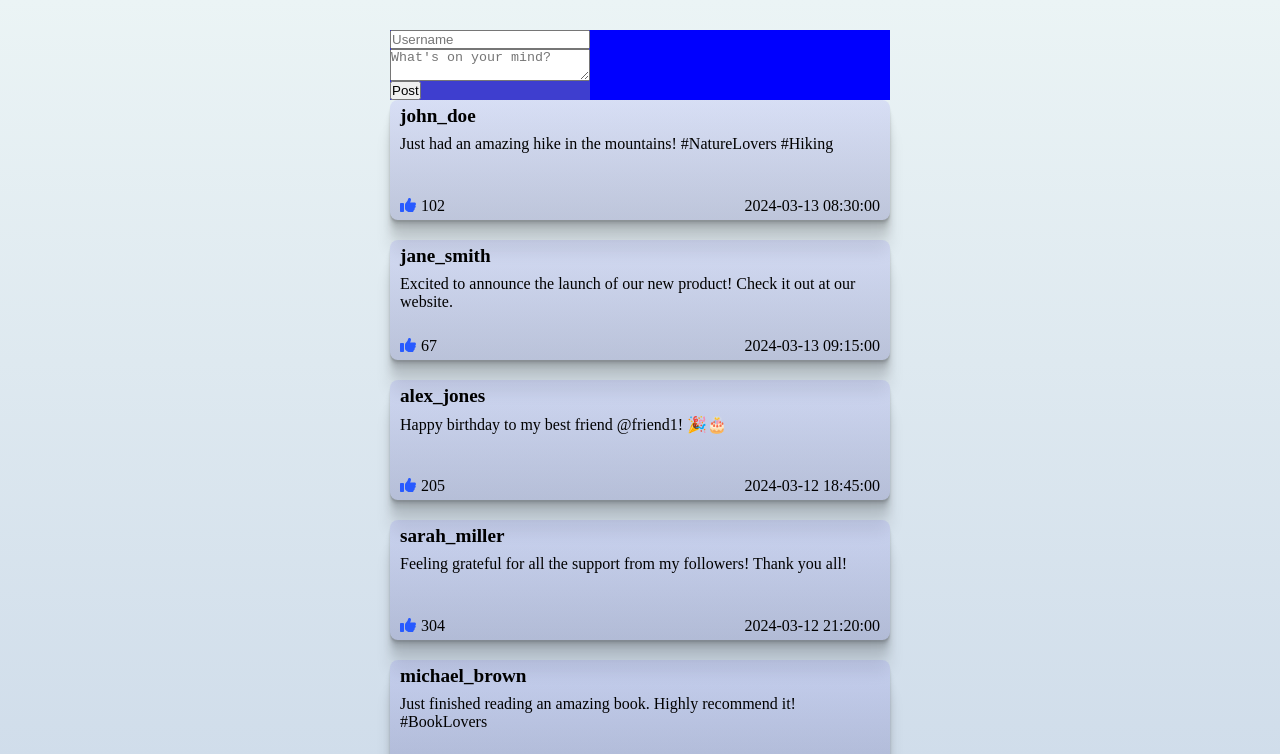
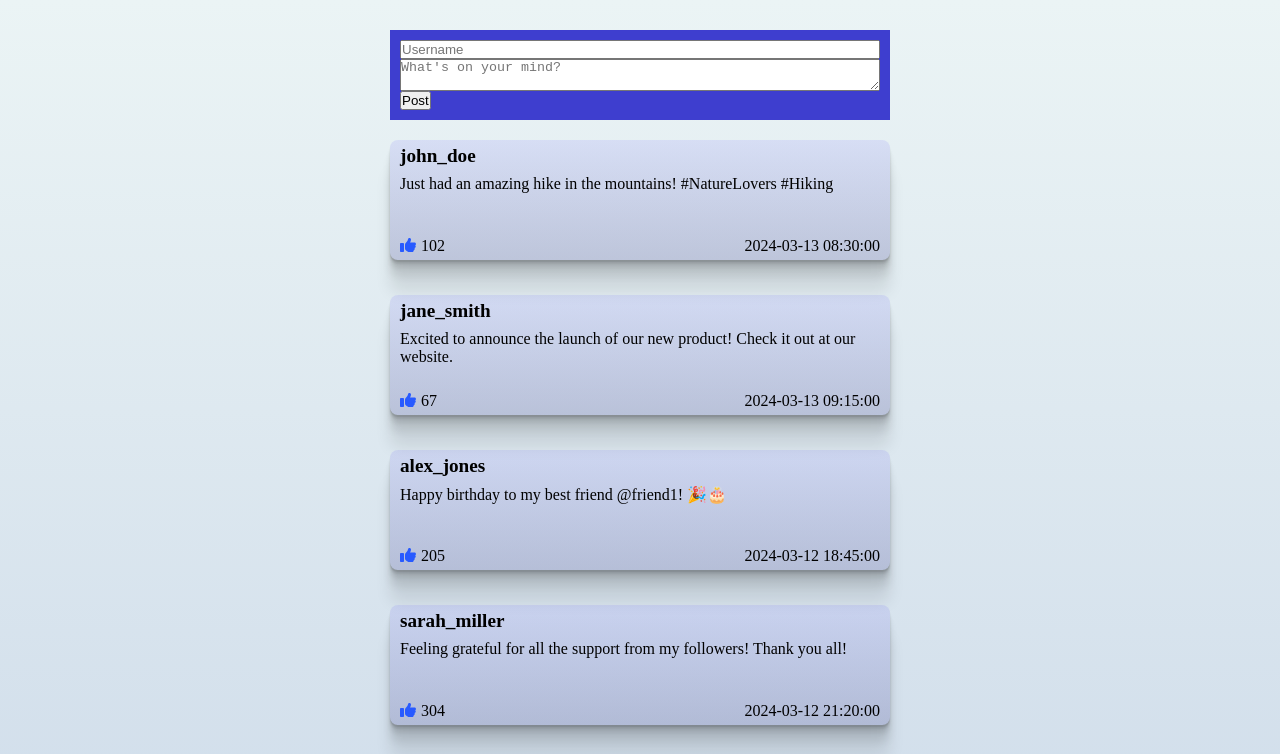
Before and after one commit to bendik-kodehode/React---Social-Media-Feed, a React (Vite) app: page / in a window 1280 px wide. Shown: the top 754 px of the page. Built offline with nearby package versions, Linux system fonts and the light colour scheme.

Commit message:
Started styling, removed content div from AddPost, using form instead.

```diff
--- a/src/AddPost/AddPost.jsx
+++ b/src/AddPost/AddPost.jsx
@@ -1,6 +1,4 @@
 import style from "./AddPost.module.css";
-import defaultPosts from "../assets/posts";
-import { useState } from "react";
 
 function AddPost({setPosts}) {
     const handleSubmit = (e) => {
@@ -16,12 +14,10 @@ function AddPost({setPosts}) {
     };
 
     return (
-        <form onSubmit={handleSubmit}>
-            <div className={style.content}>
-                <input type="text" name="username" placeholder="Username" autoComplete="off" required></input>
-                <textarea name="content" placeholder="What's on your mind?" autoComplete="off" required></textarea>
-                <button type="submit">Post</button>
-            </div>
+        <form onSubmit={handleSubmit} className={style.content}>
+            <input type="text" name="username" placeholder="Username" autoComplete="off" required></input>
+            <textarea name="content" placeholder="What's on your mind?" autoComplete="off" required></textarea>
+            <button type="submit">Post</button>
         </form>
     )
 }
--- a/src/AddPost/AddPost.module.css
+++ b/src/AddPost/AddPost.module.css
@@ -1,5 +1,5 @@
-form {
-    background-color: blue;
+input[type="text"]{
+    width: 100%;
 }
 
 button {
@@ -8,7 +8,7 @@ button {
 
 .content {
     background-color: rgb(62, 62, 207);
-    max-width: 200px;
     display: flex;
     flex-direction: column;
+    padding: 10px;
 }
--- a/src/Feed/Feed.module.css
+++ b/src/Feed/Feed.module.css
@@ -1,6 +1,7 @@
 .list {
     display: flex;
     flex-direction: column;
-    gap: 20px;
+    gap: 35px;
     list-style-type: none;
+    margin: 20px 0;
 }
```
